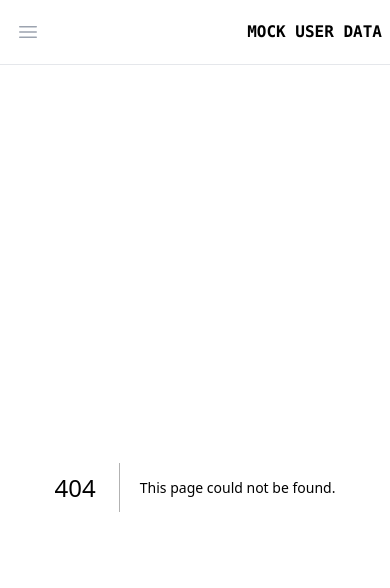
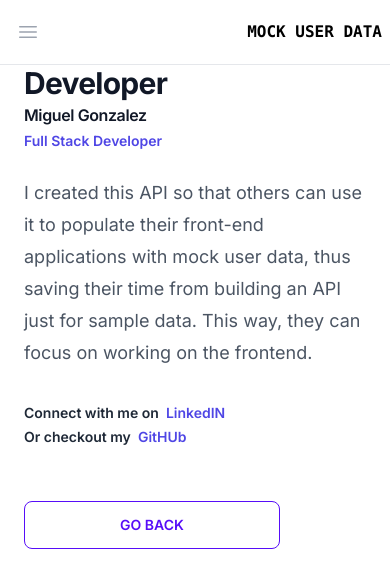
Before and after one commit to mig-gonz/usersAPIFrontend, a Next.js app: page /about in a window 390 px wide. Before the commit this address had no page. Shown: the top 588 px of the page. Built offline with nearby package versions, Linux system fonts and the light colour scheme.

Commit message:
added about page. styled users/userID page to be responsive

```diff
--- /dev/null
+++ b/app/about/page.tsx
@@ -0,0 +1,71 @@
+import React from "react";
+import Link from "next/link";
+
+export default function page() {
+  return (
+    <div className="bg-white ">
+      <div className="mx-auto grid max-w-7xl gap-x-8 gap-y-8 px-6 lg:px-8 xl:grid-cols-3">
+        <div className="max-w-2xl">
+          <h2 className="text-3xl font-bold tracking-tight text-gray-900 sm:text-4xl">
+            Developer
+          </h2>
+          <ul
+            role="list"
+            className="grid gap-x-8  sm:grid-cols-2 xl:col-span-2"
+          >
+            <li>
+              <div className="flex items-center gap-x-6">
+                <div>
+                  <h3 className="text-base font-semibold leading-7 tracking-tight text-gray-900">
+                    Miguel Gonzalez
+                  </h3>
+                  <p className="text-sm font-semibold leading-6 text-indigo-600">
+                    Full Stack Developer
+                  </p>
+                </div>
+              </div>
+            </li>
+          </ul>
+          <p className="mt-6 text-lg leading-8 text-gray-600">
+            I created this API so that others can use it to populate their
+            front-end applications with mock user data, thus saving their time
+            from building an API just for sample data. This way, they can focus
+            on working on the frontend.
+          </p>
+        </div>
+
+        <ul role="list" className="grid gap-x-8  sm:grid-cols-2 xl:col-span-2">
+          <li>
+            <div className="flex items-center gap-x-6">
+              <div>
+                <p className="text-sm font-semibold leading-6 ">
+                  Connect with me on &nbsp;
+                  <a
+                    href="https://www.linkedin.com/in/miguel-gonzalez-b50170282/"
+                    className="text-indigo-600"
+                    target="_blank"
+                  >
+                    LinkedIN
+                  </a>
+                </p>
+                <p className="text-sm font-semibold leading-6 ">
+                  Or checkout my &nbsp;
+                  <a
+                    href="https://github.com/mig-gonz"
+                    className="text-indigo-600"
+                    target="_blank"
+                  >
+                    GitHUb
+                  </a>
+                </p>
+              </div>
+            </div>
+          </li>
+        </ul>
+        <Link href={"/"} className="btn btn-outline btn-primary btn-wide mt-5">
+          Go Back
+        </Link>
+      </div>
+    </div>
+  );
+}
--- a/app/components/Navbar.tsx
+++ b/app/components/Navbar.tsx
@@ -6,7 +6,7 @@ import { Bars3Icon, BellIcon, XMarkIcon } from "@heroicons/react/24/outline";
 const navigation = [
   { name: "UsersAPI", href: "/", current: false },
   // { name: "Developer", href: "#", current: false },
-  { name: "About", href: "#", current: false },
+  { name: "About", href: "/about", current: false },
   // { name: "API", href: "#", current: false },
 ];
 
--- a/app/page.tsx
+++ b/app/page.tsx
@@ -25,15 +25,6 @@ export default function Home() {
                   <li>Delete users using the DELETE method</li>
                   <li>Update user information using the PUT method</li>
                 </ul>
-                <p className="mt-3">Routes:</p>
-                <ul className="list-disc ml-8 mt-2">
-                  <li>
-                    GET: "http://localhost:5000/users", Fetches all users.
-                  </li>
-                  <li>
-                    GET: "http://localhost:5000/users/:id", Fetches user by id.
-                  </li>
-                </ul>
               </div>
               <div className="divider"></div>
               <div className="mt-5">
@@ -47,13 +38,23 @@ export default function Home() {
                     </span>
                   </Link>
                 </h2>
-                <p>
-                  Fill out the form to add the user to the database using a POST
-                  method
-                </p>
-                <p>Route:</p>
+                <div className="divider"></div>
+                <p className="mt-3">Routes:</p>
                 <ul className="list-disc ml-8 mt-2">
+                  <li>
+                    GET: "http://localhost:5000/users", Fetches all users.
+                  </li>
+                  <li>
+                    GET: "http://localhost:5000/users/:id", Fetches user by id.
+                  </li>
                   <li>POST: "http://localhost:5000/users", adds new user.</li>
+                  <li>
+                    DELETE: "http://localhost:5000/users/:id", Deletes user by
+                    id.
+                  </li>
+                  <li>
+                    PUT: "http://localhost:5000/users/:id", Updates user by id.
+                  </li>
                 </ul>
                 <p className="mt-3">User Object ex.</p>
                 <pre className="ml-5">
--- a/app/users/[userId]/page.tsx
+++ b/app/users/[userId]/page.tsx
@@ -94,7 +94,7 @@ export default function UserPage({ params: { userId } }: Params) {
           </dl>
         </div>
         <div className="mt-8">
-          <div className="flex justify-center space-x-4">
+          <div className="flex justify-center md:space-x-4">
             <button
               className="btn btn-outline btn-error w-40"
               onClick={handleDelete}
```
